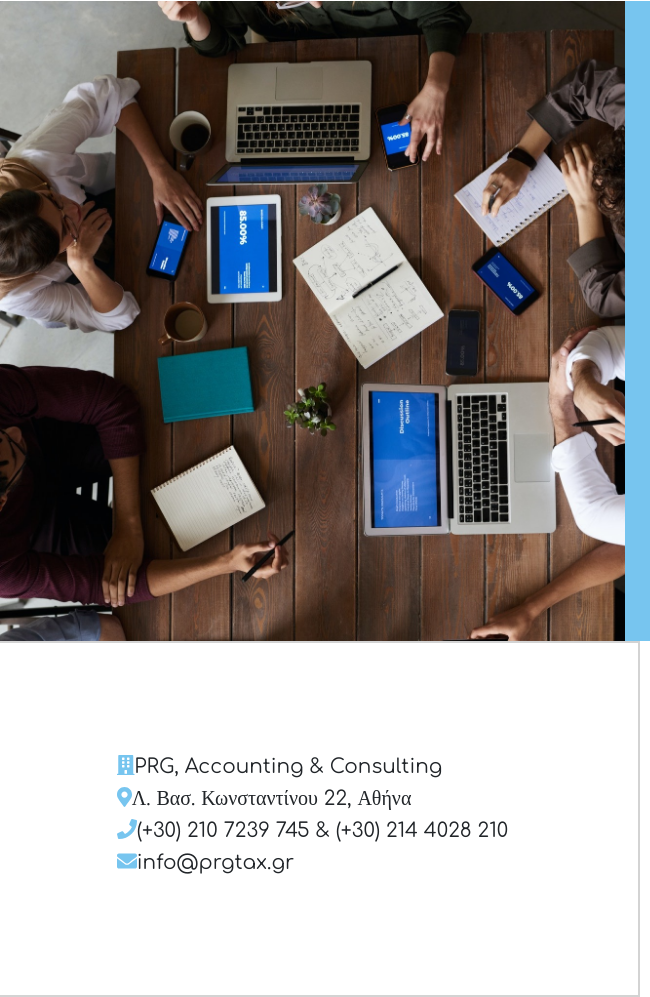
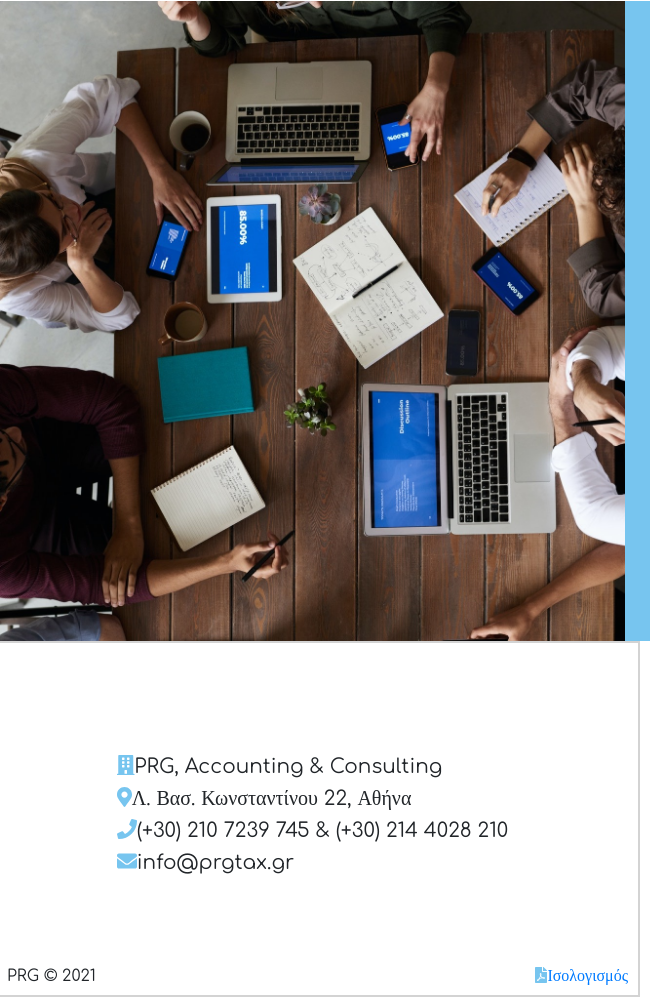
Before and after one commit to jverg/prgtax, a Gatsby site: page / in a window 1280 px wide. Shown: the part 1118-2115 px from the top of the page, 0-650 px from the left. Built offline with nearby package versions, Linux system fonts and the light colour scheme; Gatsby itself is replaced by a stand-in of ours; grey boxes are pictures that could not be loaded.

Commit message:
Footer more items

```diff
--- a/src/components/footer/footer.js
+++ b/src/components/footer/footer.js
@@ -3,7 +3,7 @@ import PropTypes from "prop-types";
 import { Row, Col } from 'react-bootstrap';
 // import Layout from '../layout';
 import { FontAwesomeIcon } from '@fortawesome/react-fontawesome';
-import { faPhone, faEnvelope, faMapMarkerAlt, faBuilding } from '@fortawesome/free-solid-svg-icons';
+import { faPhone, faEnvelope, faMapMarkerAlt, faBuilding, faFilePdf } from '@fortawesome/free-solid-svg-icons';
 import './footer.scss'
 
 const Footer = () => (
@@ -27,6 +27,14 @@ const Footer = () => (
             <FontAwesomeIcon className="contact-row-col-icon" icon={faEnvelope} color="#77C5EF"/>
             info@prgtax.gr
           </h5>
+          <a href="/">
+          <h6 className="contact-row-footer-text__pdf">
+            <FontAwesomeIcon className="contact-row-col-icon__pdf" icon={faFilePdf} color="#77C5EF"/>
+            Ισολογισμός
+          </h6></a>
+          <h6 className="contact-row-footer-text__power">
+           PRG © {new Date().getFullYear()}
+          </h6>
         </div>
       </Col>
       <Col lg={6} sm="12">
--- a/src/components/footer/footer.scss
+++ b/src/components/footer/footer.scss
@@ -24,6 +24,16 @@
       display: flex;
       flex-direction: column;
       justify-content: center;
+      &__pdf {
+        position: absolute;
+        bottom: 0;
+        right: 10px;
+      }
+      &__power {
+        position: absolute;
+        bottom: 0;
+        left: 20px;
+      }
     }
   }
 }
--- a/src/pages/styles/contact.scss
+++ b/src/pages/styles/contact.scss
@@ -15,6 +15,9 @@
     }
     &-icon {
       margin-right: 1rem;
+      &__pdf {
+        margin-right: 0.3rem;
+      }
     }
   }
   &-img {
```
